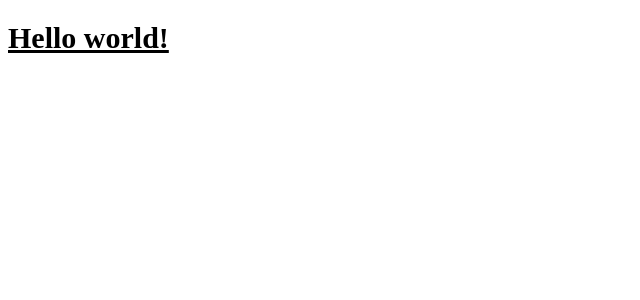
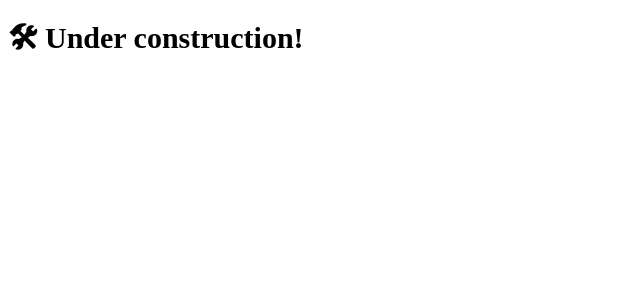
Before and after one commit to easis/nfc-uid-read, a Next.js app: page / in a window 1280 px wide. Shown: the top 300 px of the page, without its empty margins (0-640 px from the left). Built offline with nearby package versions, Linux system fonts and the light colour scheme.

Commit message:
Update index

```diff
--- a/pages/index.module.css
+++ b/pages/index.module.css
@@ -1,3 +1,3 @@
 .title {
-  @apply text-3xl font-bold underline;
+  @apply text-3xl font-bold;
 }
--- a/pages/index.tsx
+++ b/pages/index.tsx
@@ -4,7 +4,7 @@ import styles from './index.module.css';
 const Home: NextPage = () => {
     return (
         <h1 className={styles.title}>
-            Hello world!
+            🛠 Under construction!
         </h1>
     );
 };
```
